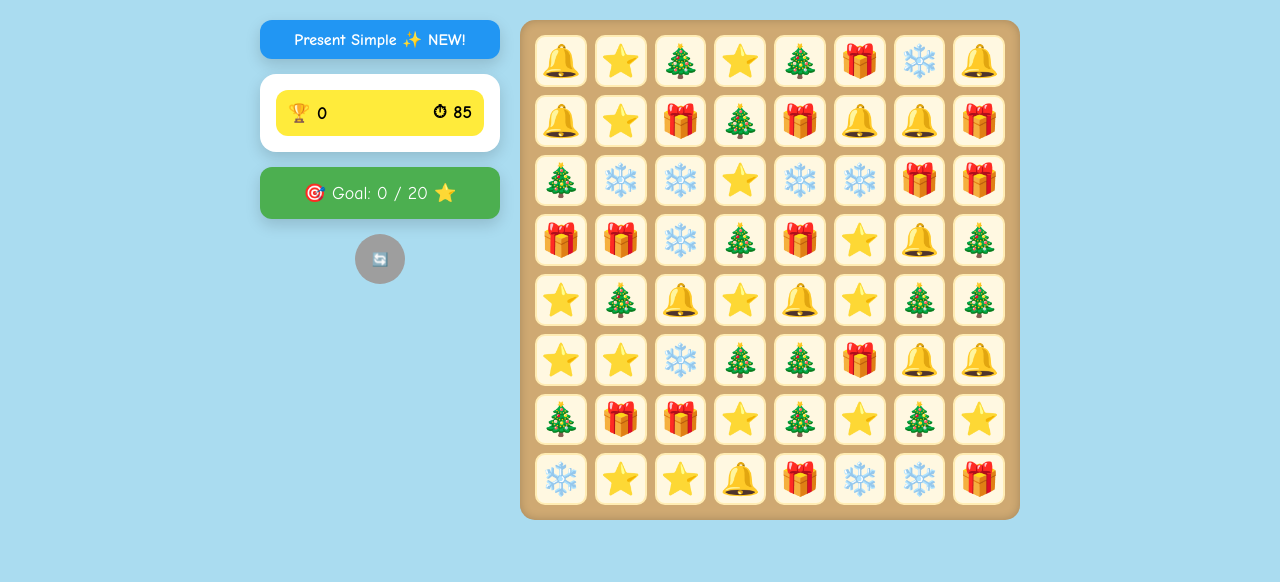
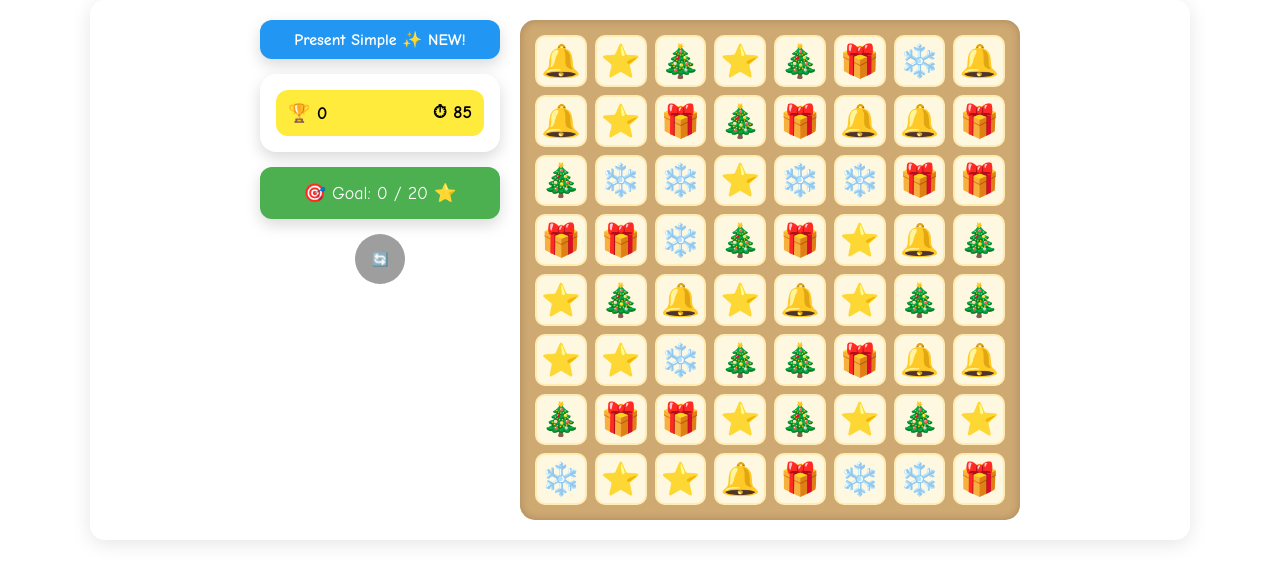
Before and after one commit to vivanova288-boop/3-Genially, a plain HTML site: page index.html in a window 1280 px wide. Drawn offline with Linux system fonts and the light colour scheme.

Commit message:
Update index.html

```diff
--- a/index.html
+++ b/index.html
@@ -6,7 +6,14 @@
   <title>🎄 Grammar Quest — Present Simple</title>
   <style>
     * { margin: 0; padding: 0; box-sizing: border-box; }
-    body { background: linear-gradient(to bottom, #87ceeb, #e0f7fa); font-family: 'Comic Sans MS', cursive, sans-serif; min-height: 100vh; overflow: hidden; background: rgba(135, 206, 235, 0.7); }
+   body {
+  background: transparent; /* 👈 Прозрачный фон body — чтобы виден был фон Genially */
+  font-family: 'Comic Sans MS', cursive, sans-serif;
+  min-height: 100vh;
+  overflow: hidden;
+  margin: 0;
+  padding: 0;
+}
 
 #container {
   width: 100%;
@@ -17,6 +24,11 @@
   gap: 20px;
   justify-content: center;
   align-items: flex-start;
+
+  /* 🔥 Полупрозрачный фон именно для контейнера игры */
+  background: rgba(255, 255, 255, 0.85); /* Белый с 85% прозрачности — мягко затеняет фон Genially */
+  border-radius: 15px; /* Опционально — закруглённые углы для красоты */
+  box-shadow: 0 4px 20px rgba(0, 0, 0, 0.1); /* Лёгкая тень — делает "окно" объёмнее */
 }
 
     /* Left Panel */
```
Lines whose indentation alone changed are shown as unchanged.
